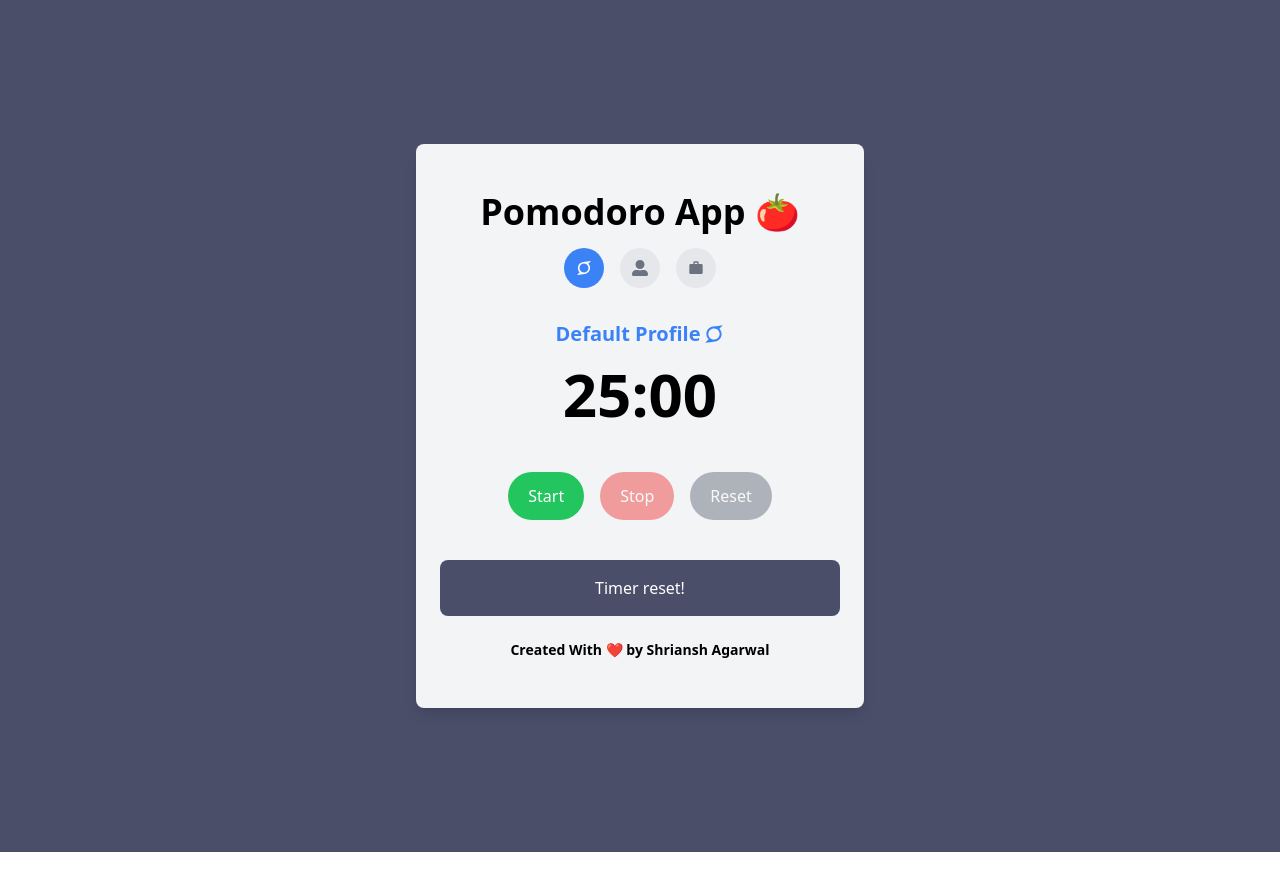
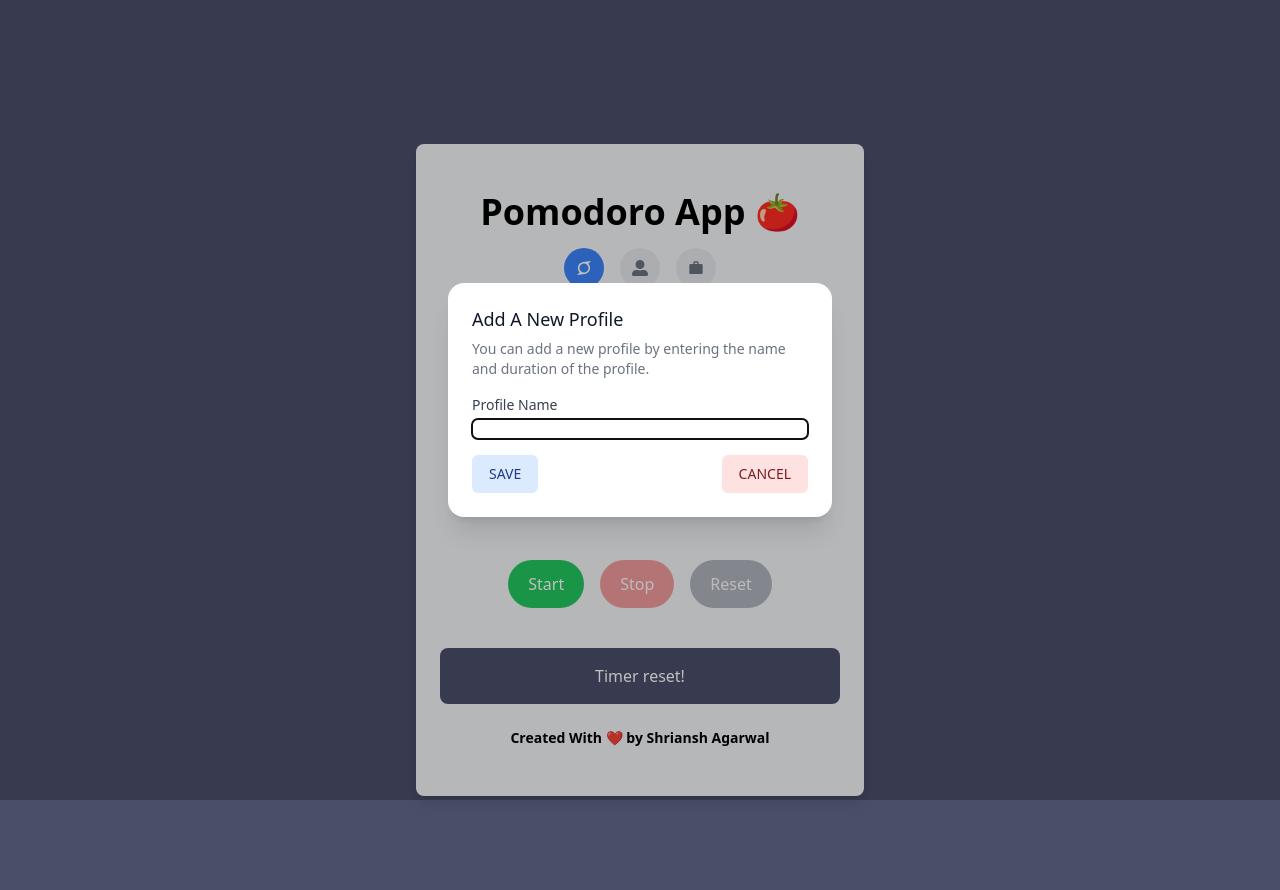
Before and after one commit to Shriansh2002/Pomodoro, a Next.js app: page / in a window 1280 px wide. Shown: the top 890 px of the page. Before the commit the page ends 852 px from the top, so only its background shows below. Built offline with nearby package versions, Linux system fonts and the light colour scheme.

Commit message:
Adding HeadlessUI

```diff
--- a/package.json
+++ b/package.json
@@ -9,6 +9,7 @@
     "lint": "next lint"
   },
   "dependencies": {
+    "@headlessui/react": "^1.7.13",
     "eslint": "8.35.0",
     "eslint-config-next": "13.2.3",
     "next": "13.2.3",
--- a/src/components/ProfilesComponent.jsx
+++ b/src/components/ProfilesComponent.jsx
@@ -1,10 +1,26 @@
+import { Dialog, Transition } from '@headlessui/react';
+import { Fragment, useState } from 'react';
+import { BiCustomize } from 'react-icons/bi';
+import { FaPlusCircle } from 'react-icons/fa';
+
 const ProfilesComponent = ({
 	profiles,
 	currentProfile,
 	handleProfileChange,
 	handleAddProfile,
 }) => {
+	let [isOpen, setIsOpen] = useState(true);
+
+	function closeModal() {
+		setIsOpen(false);
+	}
+
+	function openModal() {
+		setIsOpen(true);
+	}
+
 	return (
+		<>
 			<div className="flex justify-center mb-4 p-4">
 				<div className="flex items-center space-x-4">
 					{profiles.map((profile) => (
@@ -20,14 +36,97 @@ const ProfilesComponent = ({
 							{profile.icon}
 						</button>
 					))}
-				{/* <button
-					className="pomodoro__add-profile"
-					onClick={() => handleAddProfile('New Profile', null, 30)}
-				>
-					+
-				</button> */}
+					{/* To Add New Profiles */}
 				</div>
 			</div>
+			<div className="flex justify-center mb-4 py-2">
+				<button
+					className="p-4 flex items-center justify-between gap-2 rounded-md bg-gray-200 text-gray-500 hover:bg-gray-300 hover:text-gray-600 font-bold"
+					onClick={openModal}
+				>
+					<FaPlusCircle /> Add Custom Profile
+				</button>
+			</div>
+
+			<Transition appear show={isOpen} as={Fragment}>
+				<Dialog as="div" className="relative z-10" onClose={closeModal}>
+					<Transition.Child
+						as={Fragment}
+						enter="ease-out duration-300"
+						enterFrom="opacity-0"
+						enterTo="opacity-100"
+						leave="ease-in duration-200"
+						leaveFrom="opacity-100"
+						leaveTo="opacity-0"
+					>
+						<div className="fixed inset-0 bg-black bg-opacity-25" />
+					</Transition.Child>
+
+					<div className="fixed inset-0 overflow-y-auto">
+						<div className="flex min-h-full items-center justify-center p-4 text-center">
+							<Transition.Child
+								as={Fragment}
+								enter="ease-out duration-300"
+								enterFrom="opacity-0 scale-95"
+								enterTo="opacity-100 scale-100"
+								leave="ease-in duration-200"
+								leaveFrom="opacity-100 scale-100"
+								leaveTo="opacity-0 scale-95"
+							>
+								<Dialog.Panel className="w-full max-w-sm transform overflow-hidden rounded-2xl bg-white p-6 text-left align-middle shadow-xl transition-all">
+									<Dialog.Title
+										as="h3"
+										className="text-lg font-medium leading-6 text-gray-900"
+									>
+										Add A New Profile
+									</Dialog.Title>
+									<div className="mt-2">
+										<p className="text-sm text-gray-500">
+											You can add a new profile by
+											entering the name and duration of
+											the profile.
+										</p>
+									</div>
+									<div className="mt-4">
+										<label
+											htmlFor="name"
+											className="block text-sm font-medium text-gray-700"
+										>
+											Profile Name
+										</label>
+										<div className="mt-1">
+											<input
+												type="text"
+												name="name"
+												id="name"
+												className="shadow-sm focus:ring-blue-500 focus:border-blue-500 block w-full sm:text-sm border-gray-300 rounded-md"
+											/>
+										</div>
+									</div>
+
+									<div className="mt-4 flex justify-between">
+										<button
+											type="button"
+											className="inline-flex justify-center rounded-md border border-transparent bg-blue-100 px-4 py-2 text-sm font-medium text-blue-900 hover:bg-blue-200 focus:outline-none focus-visible:ring-2 focus-visible:ring-blue-500 focus-visible:ring-offset-2"
+											onClick={closeModal}
+										>
+											SAVE
+										</button>
+										<button
+											type="button"
+											className="inline-flex justify-center rounded-md border border-transparent bg-red-100 px-4 py-2 text-sm font-medium text-red-900 hover:bg-red-200 focus:outline-none focus-visible:ring-2 focus-visible:ring-red-500 focus-visible:ring-offset-2"
+											onClick={closeModal}
+										>
+											CANCEL
+										</button>
+									</div>
+								</Dialog.Panel>
+							</Transition.Child>
+						</div>
+					</div>
+				</Dialog>
+			</Transition>
+		</>
 	);
 };
 
```
Also changed, not shown: 1 other file (tests, documents, lock files or other folders). Lines whose indentation alone changed are shown as unchanged.
